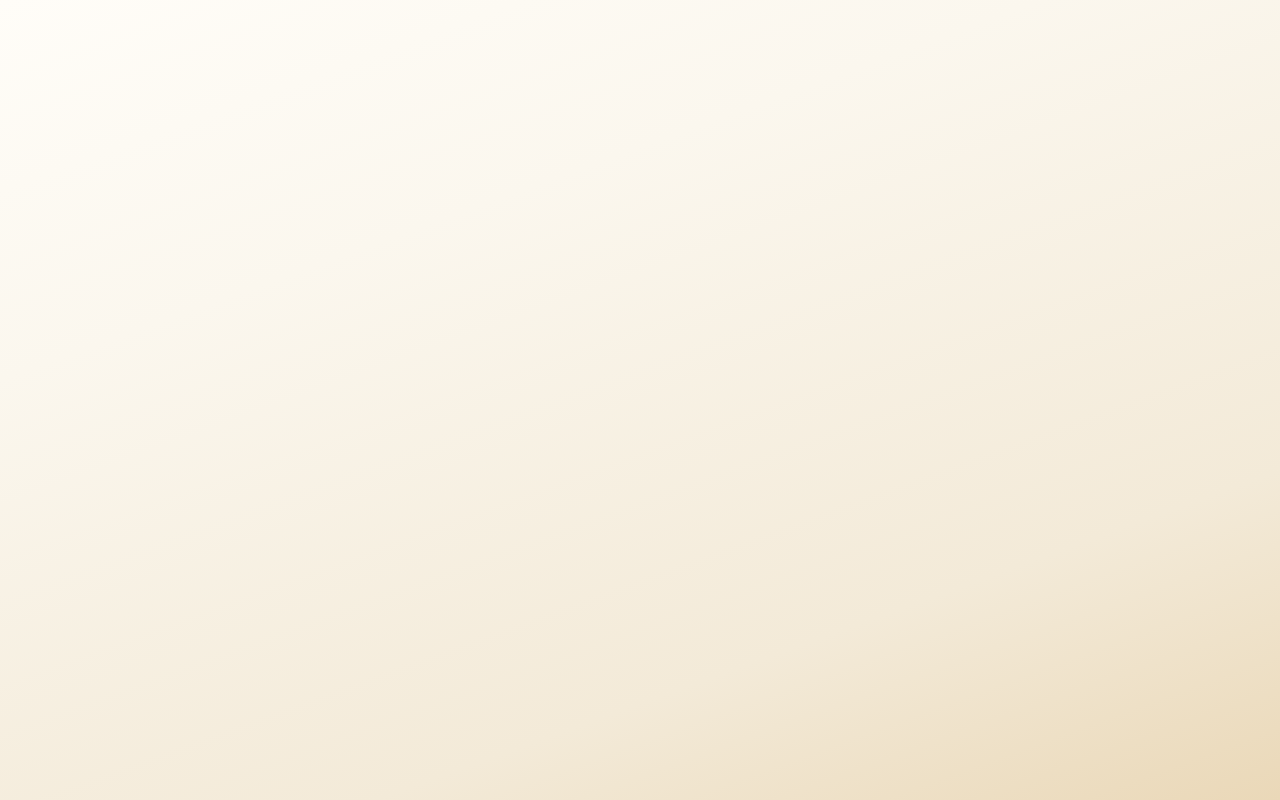
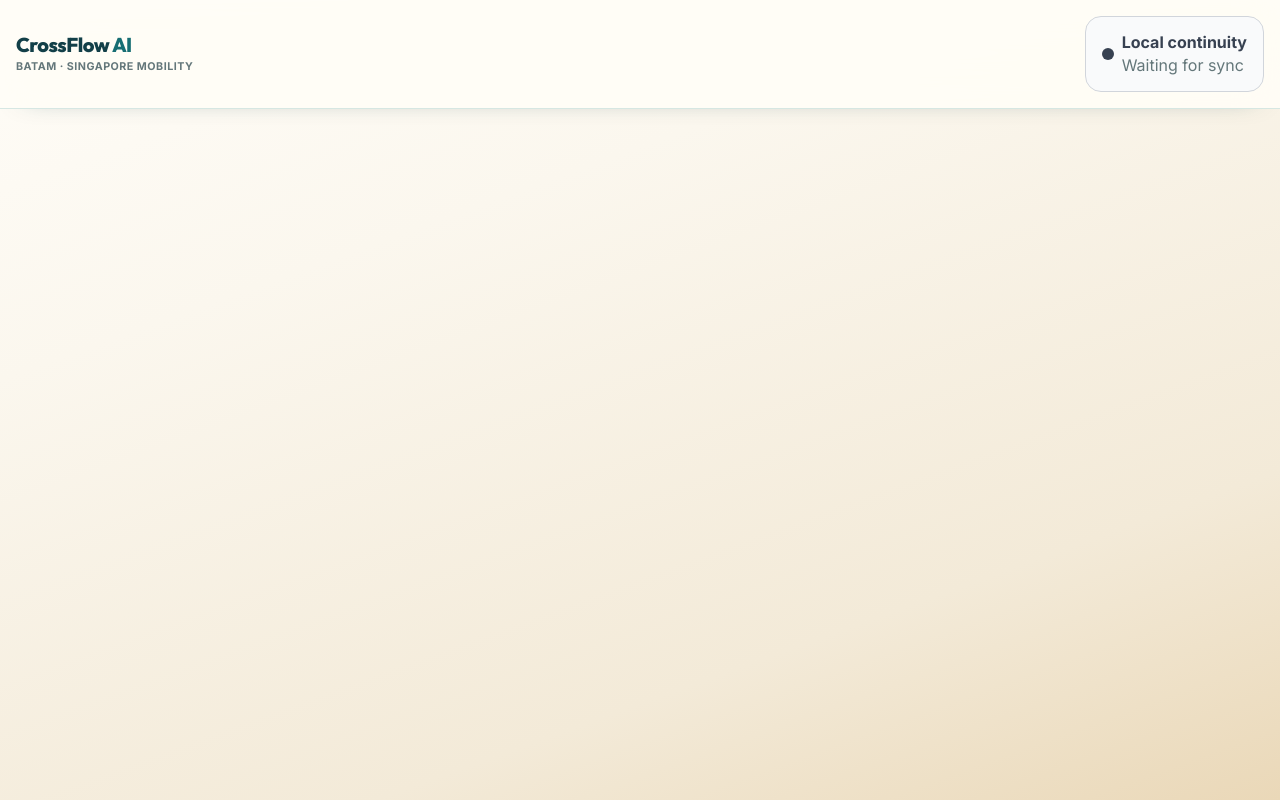
Before and after one commit to Manutd1234/CrossFlow, a React (Vite) app in the folder frontend/: page / in a window 1280 px wide. Built offline with nearby package versions, Linux system fonts and the light colour scheme.

Commit message:
added header

```diff
--- a/frontend/src/App.tsx
+++ b/frontend/src/App.tsx
@@ -1,3 +1,5 @@
+import { Header } from './components/Header';
+
 export default function App() {
-  return null;
+  return <Header statusTone="gray" statusLabel="Local continuity" statusDetail="Waiting for sync" />;
 }
--- /dev/null
+++ b/frontend/src/components/Header.tsx
@@ -0,0 +1,34 @@
+export type StatusTone = 'red' | 'orange' | 'green' | 'blue' | 'gray';
+
+interface HeaderProps {
+  statusTone: StatusTone;
+  statusLabel: string;
+  statusDetail: string;
+}
+
+export function Header({ statusTone, statusLabel, statusDetail }: HeaderProps) {
+  return (
+    <header className="application-header">
+      <div className="application-header__content">
+        <div className="application-brand">
+          <h1 className="application-brand__name">
+            CrossFlow <span>AI</span>
+          </h1>
+          <span className="application-brand__tagline">Batam · Singapore mobility</span>
+        </div>
+
+        <div
+          className={`system-status-card system-status-card--${statusTone}`}
+          role="status"
+          aria-label={`${statusLabel}. ${statusDetail}`}
+        >
+          <span className="system-status-card__indicator" aria-hidden="true" />
+          <span className="system-status-card__content">
+            <strong>{statusLabel}</strong>
+            <span>{statusDetail}</span>
+          </span>
+        </div>
+      </div>
+    </header>
+  );
+}
--- a/frontend/src/index.css
+++ b/frontend/src/index.css
@@ -6,8 +6,27 @@
   --warm-card: #fffdf8;
   --deep-water: #123f48;
   --lagoon: #2d9899;
+  --green-text: #176e73;
   --bg-primary: var(--sand);
   --text-primary: var(--deep-water);
+  --text-muted: #64777a;
+
+  --status-red-background: #fef2f2;
+  --status-red-border: #fecaca;
+  --status-red-text: #991b1b;
+  --status-orange-background: #fff7ed;
+  --status-orange-border: #fed7aa;
+  --status-orange-text: #9a3412;
+  --status-green-background: #f0fdf4;
+  --status-green-border: #bbf7d0;
+  --status-green-text: #166534;
+  --status-blue-background: #eff6ff;
+  --status-blue-border: #bfdbfe;
+  --status-blue-text: #1e40af;
+  --status-gray-background: #f9fafb;
+  --status-gray-border: #d1d5db;
+  --status-gray-text: #374151;
+
   --font-heading: 'Outfit', -apple-system, BlinkMacSystemFont, sans-serif;
   --font-body: 'Inter', -apple-system, BlinkMacSystemFont, sans-serif;
 }
@@ -74,6 +93,133 @@ h2 {
   overflow: hidden;
 }
 
+.application-header {
+  position: sticky;
+  top: 0;
+  z-index: 1000;
+  flex: 0 0 auto;
+  border-bottom: 1px solid rgba(0, 110, 120, 0.16);
+  background: rgba(255, 253, 247, 0.92);
+  box-shadow: 0 10px 28px -27px rgba(18, 63, 72, 0.68);
+  backdrop-filter: blur(20px) saturate(150%);
+  -webkit-backdrop-filter: blur(20px) saturate(150%);
+}
+
+.application-header__content {
+  display: flex;
+  width: 100%;
+  min-height: 78px;
+  align-items: center;
+  justify-content: space-between;
+  gap: 16px;
+  padding: 16px;
+}
+
+.application-brand {
+  display: flex;
+  min-width: 0;
+  flex-direction: column;
+}
+
+.application-brand__name {
+  white-space: nowrap;
+}
+
+.application-brand__name span {
+  color: var(--green-text);
+}
+
+.application-brand__tagline {
+  margin-top: 4px;
+  color: var(--text-muted);
+  font-size: 0.67rem;
+  font-weight: 650;
+  letter-spacing: 0.045em;
+  text-transform: uppercase;
+  white-space: nowrap;
+}
+
+.system-status-card {
+  display: flex;
+  min-width: 0;
+  align-items: center;
+  gap: 8px;
+  padding: 16px;
+  border: 1px solid;
+  border-radius: 16px;
+}
+
+.system-status-card__indicator {
+  width: 12px;
+  height: 12px;
+  flex: 0 0 12px;
+  border-radius: 50%;
+  background: currentColor;
+}
+
+.system-status-card__content {
+  display: flex;
+  min-width: 0;
+  flex-direction: column;
+  line-height: 1.2;
+}
+
+.system-status-card__content strong,
+.system-status-card__content > span {
+  white-space: nowrap;
+}
+
+.system-status-card--red {
+  border-color: var(--status-red-border);
+  background: var(--status-red-background);
+  color: var(--status-red-text);
+}
+
+.system-status-card--orange {
+  border-color: var(--status-orange-border);
+  background: var(--status-orange-background);
+  color: var(--status-orange-text);
+}
+
+.system-status-card--green {
+  border-color: var(--status-green-border);
+  background: var(--status-green-background);
+  color: var(--status-green-text);
+}
+
+.system-status-card--blue {
+  border-color: var(--status-blue-border);
+  background: var(--status-blue-background);
+  color: var(--status-blue-text);
+}
+
+.system-status-card--gray {
+  border-color: var(--status-gray-border);
+  background: var(--status-gray-background);
+  color: var(--status-gray-text);
+}
+
+.system-status-card__content > span {
+  margin-top: 4px;
+  color: var(--text-muted);
+}
+
+@media (max-width: 520px) {
+  .application-header__content {
+    min-height: 64px;
+    padding: 8px 16px;
+  }
+
+  .application-brand__tagline,
+  .system-status-card__content > span {
+    display: none;
+  }
+
+  .system-status-card {
+    padding: 8px;
+  }
+}
+
 ::selection {
   background: rgba(0, 166, 178, 0.25);
   color: var(--text-primary);
```
Also changed, not shown: 2 other files (tests, documents, lock files or other folders).
